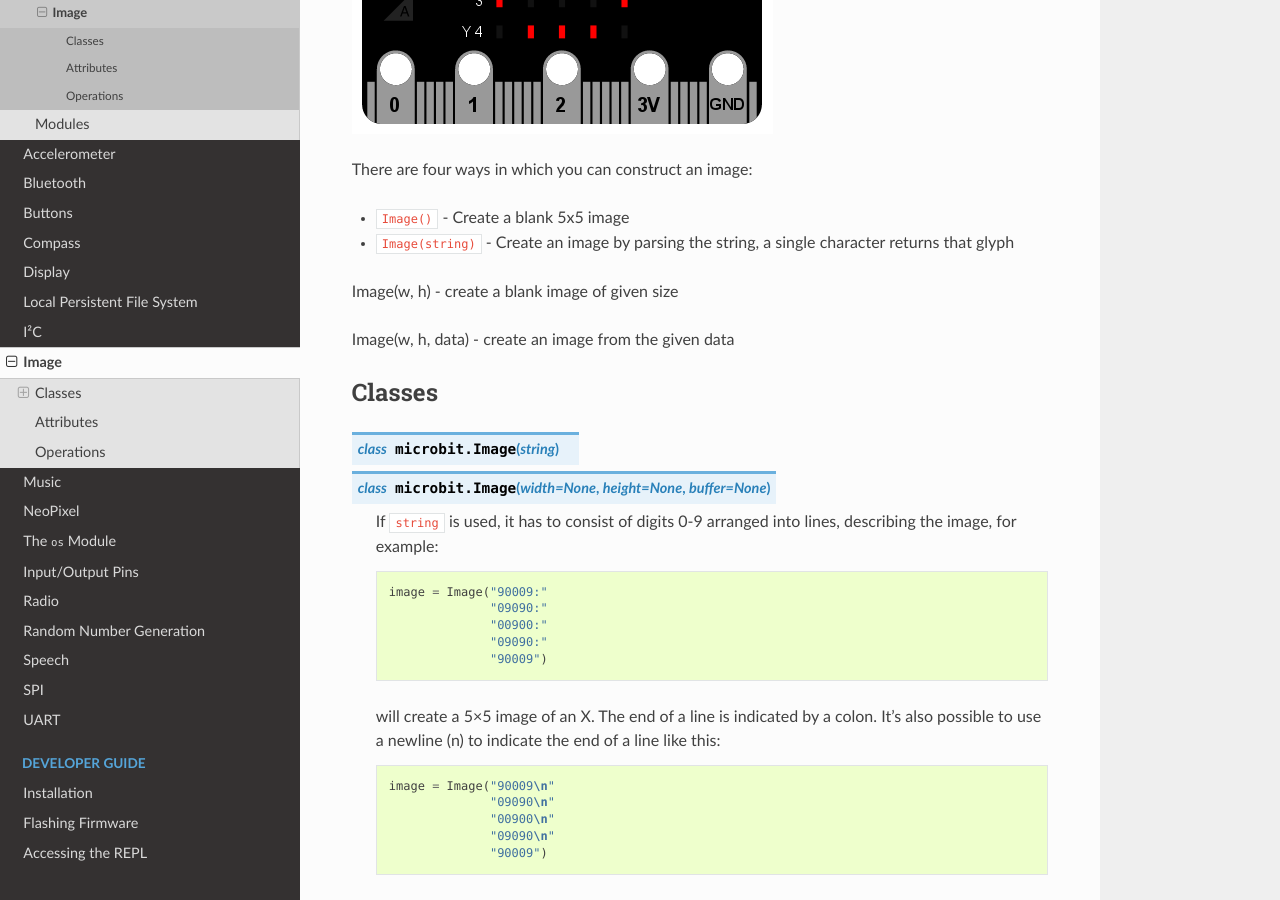
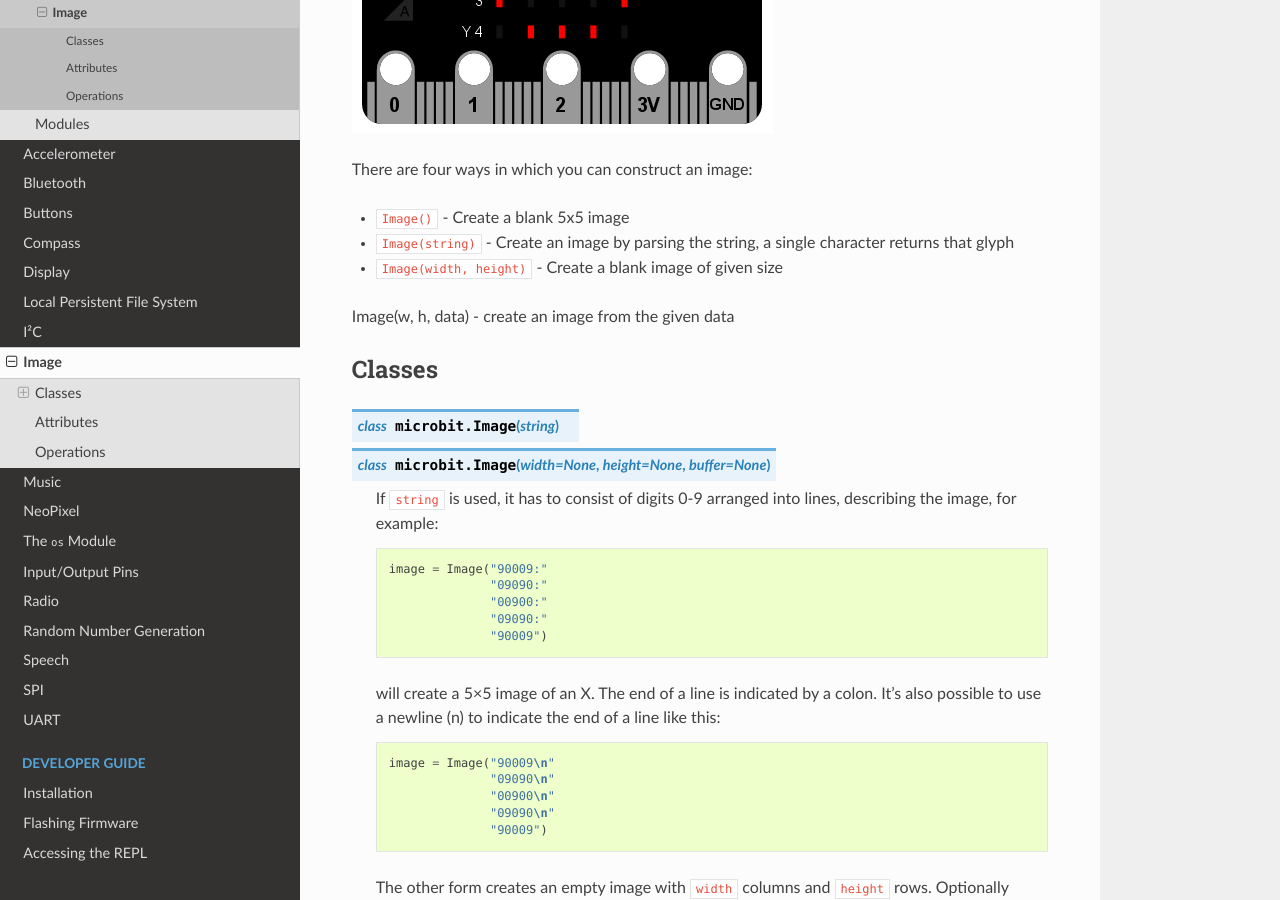
Before and after one commit to bbcmicrobit/micropython, a Sphinx documentation site: the page built from docs/image.rst, in a window 1280 px wide and 900 px high, scrolled down 512 px. Built offline with Sphinx 7.4.7 and the Read the Docs theme 2.0.0, drawn with Linux system fonts in a browser that asks for light colours.

Commit message:
Update docs/image.rst
Co-Authored-By: microbit-mark <mark@microbit.org>

```diff
--- a/docs/image.rst
+++ b/docs/image.rst
@@ -18,7 +18,7 @@ There are four ways in which you can construct an image:
 - ``Image(string)`` - Create an image by parsing the string, a single character
   returns that glyph
 
-Image(w, h) - create a blank image of given size
+- ``Image(width, height)`` - Create a blank image of given size
 
 Image(w, h, data) - create an image from the given data
 
```
